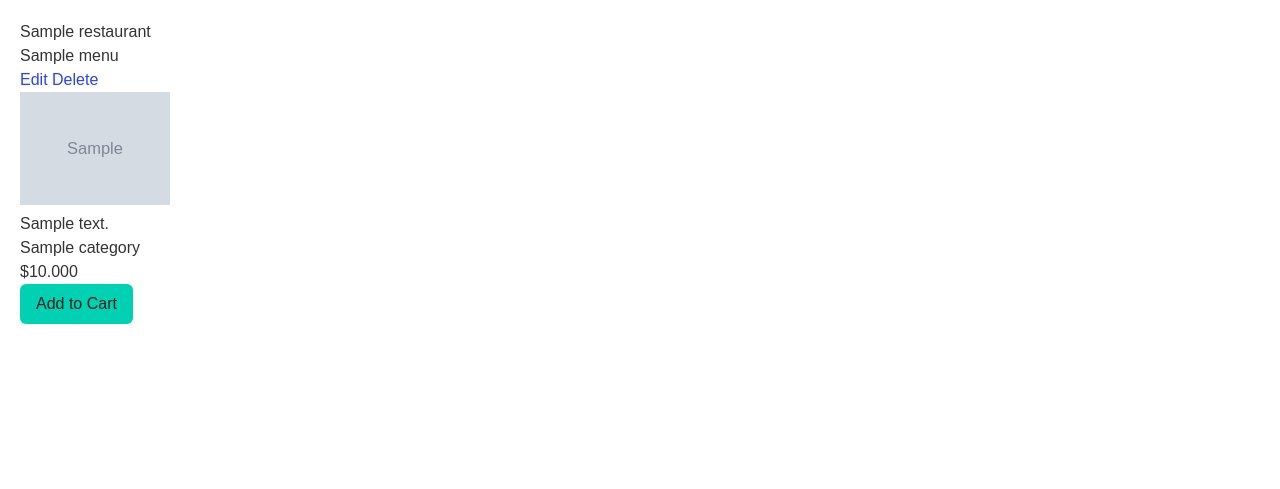
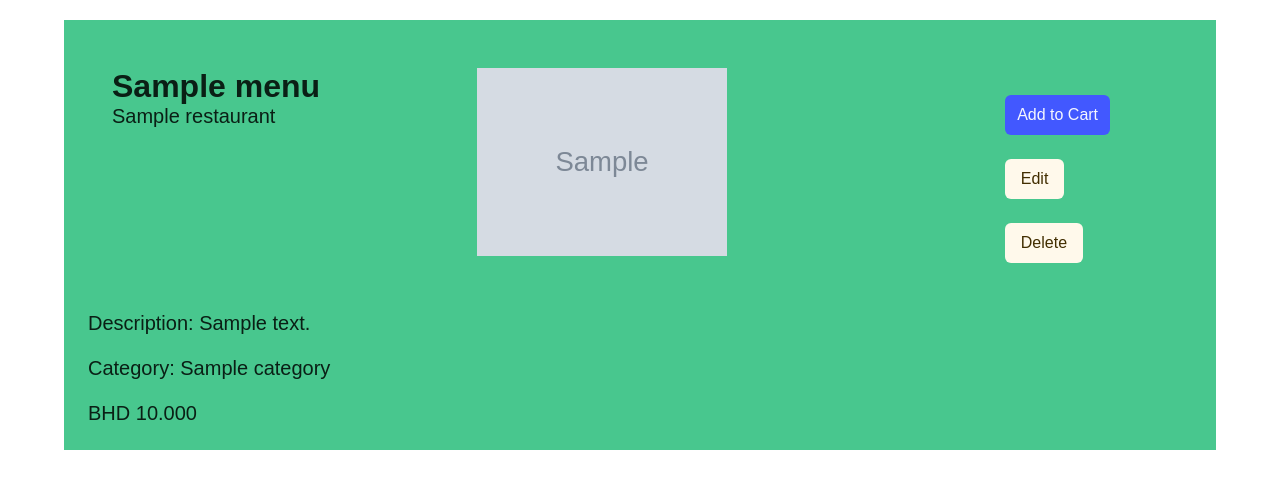
Before and after one commit to yusufhj/online-restaurant-django-project, a Django app: page /restaurant/1/menu/1 in a window 1280 px wide. Shown: the part 52-541 px from the top of the page. Run offline with Django 5.2, Linux system fonts and the light colour scheme; a user stored in the database is signed in; tables that the repository leaves empty hold one stand-in row (values such as "Sample post"); grey boxes marked "Sample" are stand-in pictures; parts of the project's set-up code (start-up, migrations or seed data) failed here and were passed over.

Commit message:
menu-details finished

```diff
--- a/main_app/templates/menu/menu_detail.html
+++ b/main_app/templates/menu/menu_detail.html
@@ -2,33 +2,48 @@
 {% block head %}
 {% endblock head %}
 {% block content %}
-<section>
-    <h2>{{ restaurant.name }}</h2>
+<section class="container">
+    <div class="content">
+            <section class="hero is-success is-light">
+                <div class="hero-body is-flex">
+                    <div style="width:30%;" class="mr-5">
+                        <p class="title">{{ menu.name }}</p>
+                        <p class="subtitle">{{ restaurant.name }}</p>
+                    </div>
+                    <div style="width:50%;" class="ml-5">
+                        {% if menu.image %}
+                        <img src="{{ menu.image.url }}" alt="{{ menu.name }}" style="width: 250px;">
+                        {% else %}
+                        <img src="https://via.placeholder.com/150" alt="{{ menu.name }}" style="width: 250px;">
+                        {% endif %}
+                    </div>
+                    <div style="width:10%;" class="is-align-self-flex-end">
+                        <div class="is-flex is-justify-content-space-between is-flex-direction-column">
+                            <form id="add-to-cart-form" method="post" action="{% url 'cart_add' menu.id %}">
+                                {% csrf_token %}
+                                <button class="button is-fullwidth is-link mb-5">Add to Cart</button>
+                            </form>
+                            {% if user.profile.role == 'RestaurantOwner' and restaurant.user == user %}
+                                    <a class="mb-5" href="{% url 'menu_update' restaurant.id menu.id %}"><button class="button is-warning is-light">Edit</button></a>
+                                    <a href="{% url 'menu_delete' restaurant.id menu.id %}"><button class="button is-warning is-light">Delete</button></a>
+                            {% endif %}
+                        </div>
+                    </div>
+                </div>
+                <div class="ml-5 is-flex is-flex-direction-column">
+                    <p class="subtitle">Description: {{menu.description}}</p>
+                    <p class="subtitle">Category: {{menu.category.name}}</p>
+                    <p class="subtitle is-light mb-5">BHD {{menu.price}}</p>
+                </div>
+            </section>
+
+    </div>
     <!-- {% if restaurant.image %}
         <img src="{{ rest.image.url }}" alt="{{ restaurant.name }}" style="width: 150px;">
     {% else %}
         <img src="https://via.placeholder.com/150" alt="{{ restaurant.name }}">
     {% endif %} -->
-    <h3>{{menu.name}}</h3>
-    {% if user.profile.role == 'RestaurantOwner' and restaurant.user == user %}
-        <div>
-            <a href="{% url 'menu_update' restaurant.id menu.id %}">Edit</a>
-            <a href="{% url 'menu_delete' restaurant.id menu.id %}">Delete</a>
-        </div>
-    {% endif %}
-    {% if menu.image %}
-        <img src="{{ menu.image.url }}" alt="{{ menu.name }}" style="width: 150px;">
-    {% else %}
-        <img src="https://via.placeholder.com/150" alt="{{ menu.name }}">
-    {% endif %}
 
-    <p>{{menu.description}}</p>
-    <p>{{menu.category.name}}</p>
-    <p>${{menu.price}}</p>
-    <form id="add-to-cart-form" method="post" action="{% url 'cart_add' menu.id %}">
-        {% csrf_token %}
-        <button class="button is-primary">Add to Cart</button>
-    </form>
 
 </section>
 {% endblock %}
```
